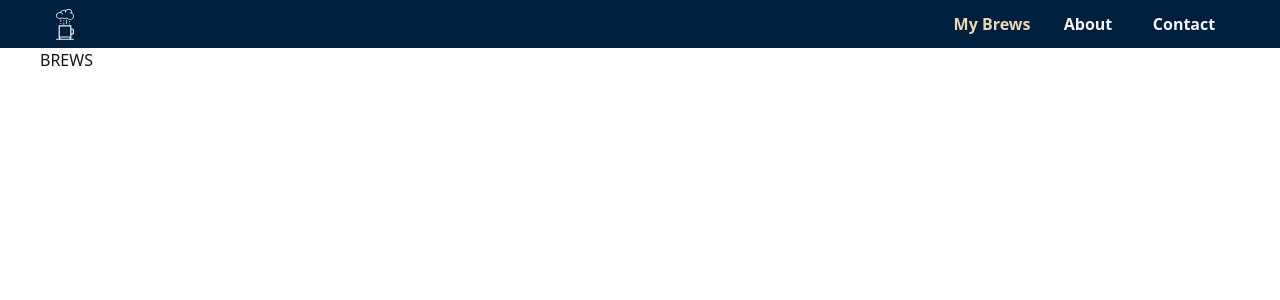
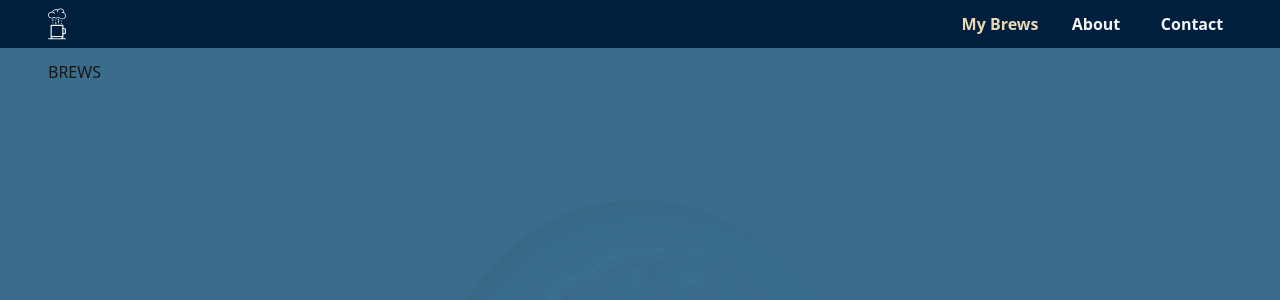
Before and after one commit to Foraminiferatrv/cloud-brew, a Next.js app: page /brews in a window 1280 px wide. Shown: the top 300 px of the page. Built offline with nearby package versions, Linux system fonts and the light colour scheme.

Commit message:
feat: BG Neo

```diff
--- a/next.config.mjs
+++ b/next.config.mjs
@@ -4,7 +4,12 @@ const nextConfig = {
     turbo: {
       rules: {
         "*.svg": {
-          loaders: ["@svgr/webpack"],
+          loaders: [
+            {
+              loader: "@svgr/webpack",
+              options: { typescript: true, dimensions: false },
+            },
+          ],
           as: "*.js",
         },
       },
--- /dev/null
+++ b/src/app/brews/layout.tsx
@@ -0,0 +1,16 @@
+import BgLogo from "@/components/header/components/bg-logo/bg-logo";
+
+export default function RootLayout({
+  children,
+}: Readonly<{
+  children: React.ReactNode;
+}>) {
+  return (
+    <div className="size-full bg-main">
+      <section className="relative mx-auto max-w-screen-xl px-12 py-3 overflow-y-auto">
+        {children}
+        <BgLogo />
+      </section>
+    </div>
+  );
+}
--- a/src/app/layout.tsx
+++ b/src/app/layout.tsx
@@ -19,11 +19,15 @@ export default function RootLayout({
   children: React.ReactNode;
 }>) {
   return (
-    <html lang="en" className="size-full">
-      <body className={`${rubik.variable} font-sans `}>
+    <html lang="en" className="">
+      <body
+        className={`${rubik.variable} size-full h-[100vh] w-[100vw] font-sans`}
+      >
         <Header />
-        <main className=" max-w-[1200px] mx-auto">{children}</main>
-        <footer className="row-start-3 flex gap-6 flex-wrap items-center justify-center"></footer>
+        <main className="h-[calc(100vh-3rem)] w-full overflow-y-auto">
+          {children}
+        </main>
+        <footer className="row-start-3 flex flex-wrap items-center justify-center gap-6"></footer>
       </body>
     </html>
   );
--- /dev/null
+++ b/src/components/header/components/bg-logo/bg-logo.tsx
@@ -0,0 +1,9 @@
+import Logo from "@/assets/img/logo.svg";
+
+export default function BgLogo() {
+  return (
+    <div className="shadow-neo-light-inset fixed left-1/2 top-1/2 z-0 aspect-square h-1/2 -translate-x-1/2 -translate-y-1/2 rounded-full bg-main p-12">
+      <Logo className="[&>path]:drop-shadow-neo_light size-full [&>path]:fill-main" />
+    </div>
+  );
+}
--- a/src/components/header/header.tsx
+++ b/src/components/header/header.tsx
@@ -1,18 +1,17 @@
 "use client";
 
 import Logo from "@/assets/img/logo_30.svg";
+import { ROUTES } from "@/constants/routes.constant";
 import Link from "next/link";
 import { usePathname } from "next/navigation";
 
 export function Header() {
   const pathname = usePathname();
 
-  console.log(pathname);
-
   const navLinks = [
-    { name: "My Brews", href: "/brews" },
-    { name: "About", href: "/about" },
-    { name: "Contact", href: "/contact" },
+    { name: "My Brews", href: ROUTES.BREWS },
+    { name: "About", href: ROUTES.ABOUT },
+    { name: "Contact", href: ROUTES.CONTACT },
   ];
 
   const renderNavLinks = () => {
@@ -20,7 +19,7 @@ export function Header() {
       <Link
         key={link.name}
         href={link.href}
-        className={`flex h-8 w-20 items-center justify-center hover:text-bg_2 ${pathname === link.href ? "text-accent" : "text-white"}`}
+        className={`flex h-8 w-20 items-center justify-center rounded hover:text-bg_2 ${pathname === link.href ? "text-accent" : "text-white"} `}
       >
         {link.name}
       </Link>
@@ -28,15 +27,15 @@ export function Header() {
   };
 
   return (
-    <div className="header flex h-12 justify-center bg-bg_1 text-white">
-      <div className="header_inner mx-auto flex w-full max-w-[1200px] items-center justify-between px-4">
-        <div className="logo">
-          <Logo className="" />
-        </div>
+    <header className="header relative z-10 flex h-12 justify-center bg-bg_1 text-white">
+      <div className="header_inner mx-auto flex w-full max-w-screen-xl items-center justify-between px-12">
+        <Link href={ROUTES.BREWS} className="logo">
+          <Logo className="h-8" />
+        </Link>
         <nav className="flex items-center gap-4 font-bold">
           {renderNavLinks()}
         </nav>
       </div>
-    </div>
+    </header>
   );
 }
--- /dev/null
+++ b/src/constants/routes.constant.ts
@@ -0,0 +1,6 @@
+export const ROUTES = {
+  HOME: "/",
+  BREWS: "/brews",
+  ABOUT: "/about",
+  CONTACT: "/contact",
+};
--- a/tailwind.config.ts
+++ b/tailwind.config.ts
@@ -7,11 +7,13 @@ const config: Config = {
     "./src/app/**/*.{js,ts,jsx,tsx,mdx}",
   ],
   theme: {
+    extend: {
       colors: {
         bg_1: "#001F3F",
         bg_2: "#6A9AB0",
         bg_3: "#35627D",
         main: "#3A6D8C",
+        main_2: "#356B8B",
         accent: "#EAD8B1",
         warn: "#FF9800",
         info: "#03A9F4",
@@ -21,6 +23,17 @@ const config: Config = {
         grey: "#A0A0A0",
         white: "#F4F6F6",
       },
+
+      boxShadow: {
+        neo: "4px 4px 9px #001b36, -4px -4px 9px #002348",
+        ["neo-light"]: "8px 8px 20px #376885,-8px -8px 20px #3d7293",
+        ["neo-light-inset"]:
+          "inset 8px 8px 26px #376885, inset -8px -8px 26px #3d7293",
+      },
+      dropShadow: {
+        ["neo_light"]: ["5px 5px 10px #366582", "-5px -5px 10px #3e7596"],
+      },
+    },
   },
   plugins: [],
 };
```
Lines whose indentation alone changed are shown as unchanged.
